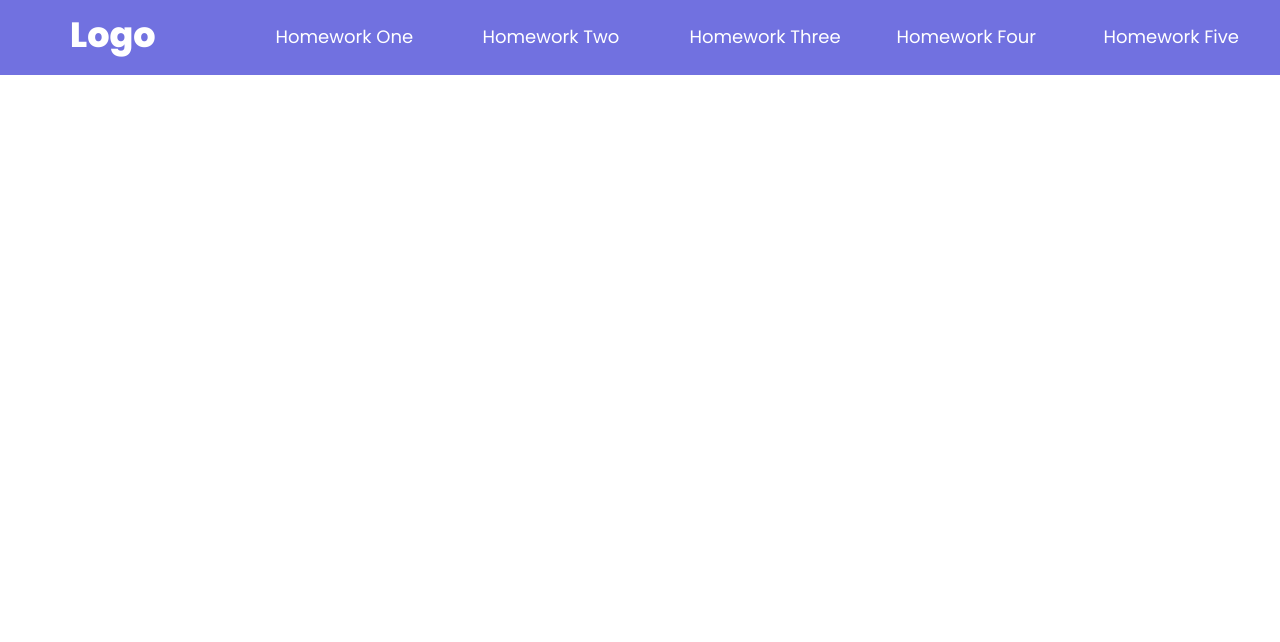
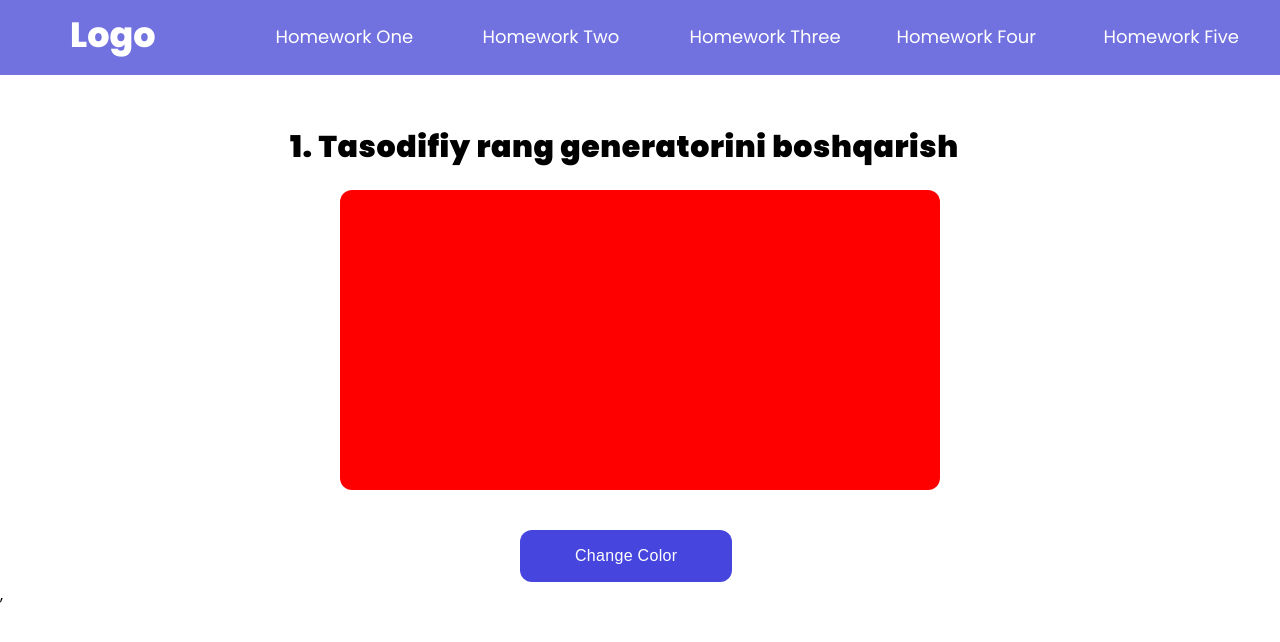
Before and after one commit to Abdulbas1d/7-oy-7-uyga-vazifa, a React (Vite) app: page / in a window 1280 px wide. Shown: the top 642 px of the page. Built offline with nearby package versions, Linux system fonts and the light colour scheme.

Commit message:
Write any codes

```diff
--- a/src/main.jsx
+++ b/src/main.jsx
@@ -2,9 +2,13 @@ import { createRoot } from 'react-dom/client'
 import './index.css'
 import App from './App.jsx'
 import { BrowserRouter } from 'react-router-dom'
+import { Provider } from 'react-redux'
+import { store } from './store/store.js'
 
 createRoot(document.getElementById('root')).render(
-  <BrowserRouter>
-    <App />
-  </BrowserRouter>,
+  <Provider store={store}>
+    <BrowserRouter>
+      <App />
+    </BrowserRouter>,
+  </Provider>
 )
--- a/src/pages/HomeworkOne/index.css
+++ b/src/pages/HomeworkOne/index.css
@@ -0,0 +1,34 @@
+.container_Color {
+    width: 700px;
+    margin: 0 auto;
+    margin-top: 50px;
+
+    h2 {
+        font-size: 30px;
+        font-weight: 900;
+        letter-spacing: 0.6px;
+    }
+
+    .containerForColor {
+        width: 600px;
+        height: 300px;
+        margin: 0 auto;
+        margin-top: 20px;
+        border-radius: 12px;
+        background-color: red;
+    }
+
+    .btnOne {
+        margin-top: 40px;
+        margin-left: 230px;
+        padding: 17px 55px;
+        border: none;
+        outline: none;
+        border-radius: 12px;
+        color: #fff;
+        font-size: 16px;
+        letter-spacing: 0.3px;
+        background-color: rgb(70, 70, 222);
+        cursor: pointer;
+    }
+}
--- a/src/pages/HomeworkOne/index.jsx
+++ b/src/pages/HomeworkOne/index.jsx
@@ -1,10 +1,23 @@
 import React from 'react'
 import './index.css'
+import { useDispatch, useSelector } from 'react-redux'
+import { changeColors } from '../../store/changeColorSlice'
 
 function HomeworkOne() {
+    const changeColor = useSelector(state => state.changeColor.value)
+    const dispatch = useDispatch()
+
+    function handleChangeColor() {
+        dispatch(changeColor({ value: "blue" }))
+    }
+
   return (
-    <div>
+    <div className='container_Color'>
+      <h2>1. Tasodifiy rang generatorini boshqarish</h2>
 
+      <div className="containerForColor"></div>
+
+      <button onClick={handleChangeColor} className="btnOne">Change Color</button>
     </div>
   )
 }
--- /dev/null
+++ b/src/store/changeColorSlice.js
@@ -0,0 +1,16 @@
+import { createSlice } from "@reduxjs/toolkit";
+
+const initialState = {value: "red"}
+
+const changeColorSlice = createSlice({
+    name: "changeColor",
+    initialState,
+    reducers: {
+        changeColors: (state, action) => {
+            state.value = action.payload.value || state.value
+        }
+    }
+})
+
+export default changeColorSlice.reducer
+export const {changeColors} = changeColorSlice.actions
--- /dev/null
+++ b/src/store/store.js
@@ -0,0 +1,8 @@
+import { configureStore } from "@reduxjs/toolkit";
+import changeColorReducer from './changeColorSlice'
+
+export const store = configureStore({
+    reducer: {
+        "changeColor": changeColorReducer
+    }
+})
```
